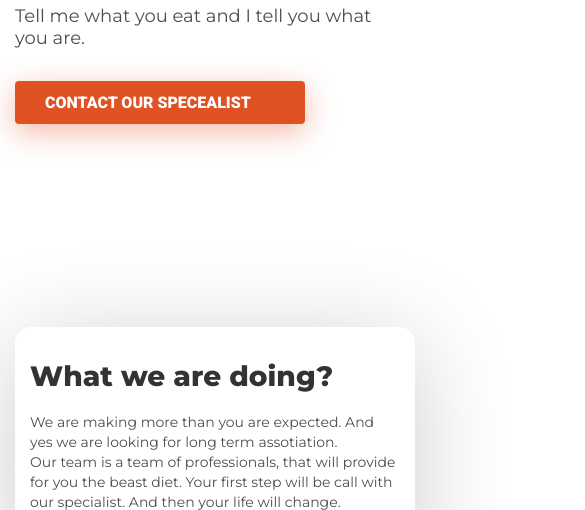
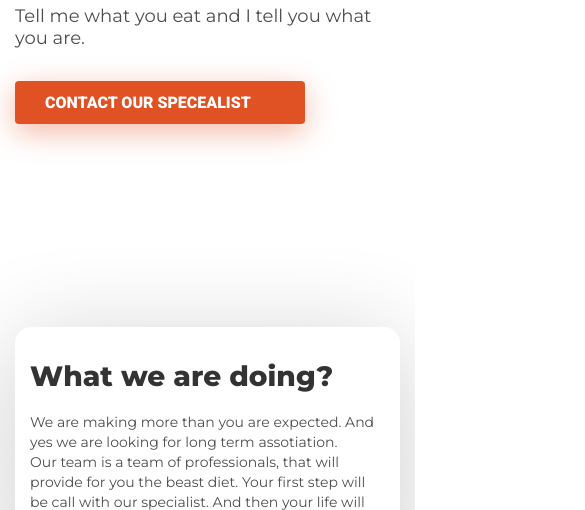
Before and after one commit to harukadoo/ampli_foodie, a plain HTML site: page index.html in a window 390 px wide. Shown: the part 317-827 px from the top of the page, 585 px wide, since content can reach past the window. Drawn offline with nearby package versions, Linux system fonts and the light colour scheme.

Commit message:
Update style.css

```diff
--- a/style.css
+++ b/style.css
@@ -931,6 +931,10 @@ footer .footer_content .menu a {
   }
 }
 @media (max-width: 416px) {
+  .container{
+    max-width: 415px;
+  }
+
   .header {
     max-width: 416px;
   }
```
